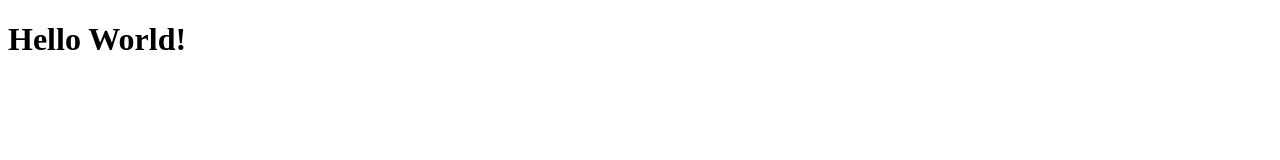
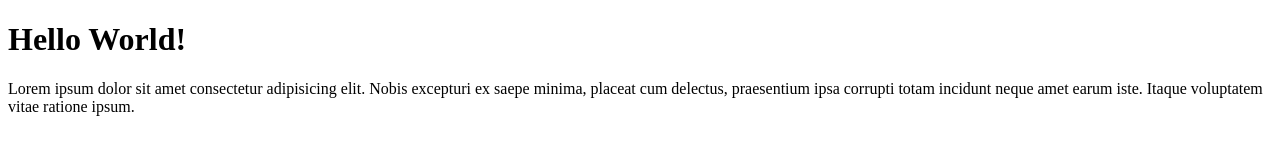
Before and after one commit to vicky5571/vicky-test-git, a plain HTML site: page index.html in a window 1280 px wide. Drawn offline with Linux system fonts and the light colour scheme.

Commit message:
menambahkan paragraf

```diff
--- a/index.html
+++ b/index.html
@@ -7,5 +7,6 @@
 </head>
 <body>
     <h1>Hello World!</h1>
+    <p>Lorem ipsum dolor sit amet consectetur adipisicing elit. Nobis excepturi ex saepe minima, placeat cum delectus, praesentium ipsa corrupti totam incidunt neque amet earum iste. Itaque voluptatem vitae ratione ipsum.</p>
 </body>
 </html>
```
